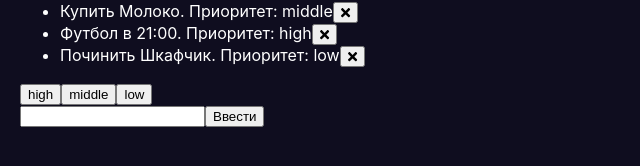
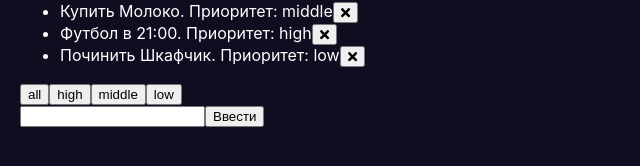
Before and after one commit to kafarzada/ot_Ignata, a React (Create React App) app: page / in a window 1280 px wide. Shown: the part 356-522 px from the top of the page, without its empty margins (0-640 px from the left). Built offline with nearby package versions, Linux system fonts and the light colour scheme.

Commit message:
добавлена кнопка All

```diff
--- a/src/App.tsx
+++ b/src/App.tsx
@@ -46,8 +46,8 @@ function App() {
   }
 
 
-  if(filter === 'all') {
-    todolist2 = todolist;
+  if(filter === "all") {
+    todolist2 = todolist.map(item => item);
   }
 
   if(filter === "higt") {
@@ -76,7 +76,6 @@ function hello(name: string) { // здоровается с именем
       names.push({id: id, name: name});
       alert(`Hello ${name}`);
       id++;
-      console.log(names);
 
     }
 }
--- a/src/Components/Hello/Hello.tsx
+++ b/src/Components/Hello/Hello.tsx
@@ -14,8 +14,8 @@ function Hello(props: HelloPropsType) {
       <div>
         <input type="text" onChange={(e) => {console.log(name = e.currentTarget.value)}}/><button onClick={() => { props.hello(name); setName(name)}}>Ввести</button>
         <div>
-            {names.map(item => {
-                return <div>{item.name}</div>
+            {names.map((item, index) => {
+                return <div key={item.id}>{index}. {item.name}</div>
             })}
         </div>
       </div>
--- a/src/Components/TodoList/TodoList.tsx
+++ b/src/Components/TodoList/TodoList.tsx
@@ -30,6 +30,7 @@ function TodoList(props: TodoListPropsType) {
                <ul>
                    {tskTaks}
                </ul>
+               <button onClick={() => {props.toFilter("all")}}>all</button>
                <button onClick={() => {props.toFilter("high")}}>high</button>
                <button onClick={() => {props.toFilter("middle")}}>middle</button>
                <button onClick={() => {props.toFilter("low")}}>low</button>
```
